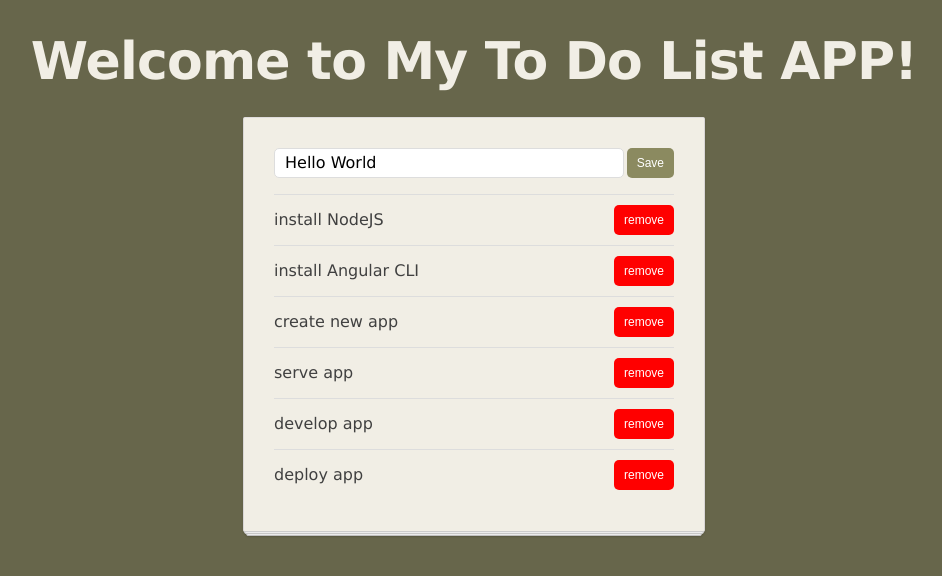
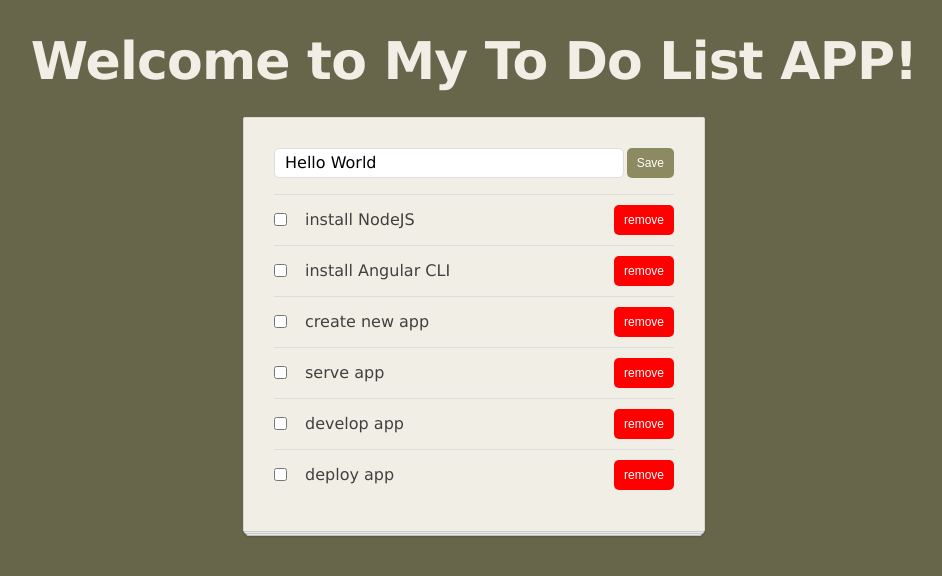
Before and after one commit to kporcelainluv/angular_workshop, an Angular app: page / in a window 1280 px wide. Shown: the top 576 px of the page, without its empty margins (166-1108 px from the left). Built offline with nearby package versions, Linux system fonts and the light colour scheme.

Commit message:
add a checkbox

```diff
--- a/src/app/list-manager/list-manager.component.html
+++ b/src/app/list-manager/list-manager.component.html
@@ -6,6 +6,7 @@
       <app-todo-item
         [item]="todoItem"
         (remove)="removeItem($event)"
+        (update)="updateItem($event.item, $event.changes)"
       ></app-todo-item>
     </li>
   </ul>
--- a/src/app/list-manager/list-manager.component.ts
+++ b/src/app/list-manager/list-manager.component.ts
@@ -19,4 +19,7 @@ export class ListManagerComponent implements OnInit {
   removeItem(item) {
     this.todoListService.deleteItem(item);
   }
+  updateItem(item, changes) {
+    this.todoListService.updateItem(item, changes);
+  }
 }
--- a/src/app/todo-item/todo-item.component.css
+++ b/src/app/todo-item/todo-item.component.css
@@ -16,3 +16,6 @@
   flex-grow: 1;
   padding-left: 11px;
 }
+.todo-complete {
+  text-decoration: line-through;
+}
--- a/src/app/todo-item/todo-item.component.html
+++ b/src/app/todo-item/todo-item.component.html
@@ -1,5 +1,13 @@
 <div class="todo-item">
-  {{ item.title }}
+  <input
+    type="checkbox"
+    class="todo-checkbox"
+    (click)="completeItem()"
+    [checked]="item.completed"
+  />
+  <span class="todo-title" [ngClass]="{ 'todo-complete': item.completed }">
+    {{ item.title }}
+  </span>
   <button class="btn btn-red" (click)="removeItem()">
     remove
   </button>
--- a/src/app/todo-item/todo-item.component.ts
+++ b/src/app/todo-item/todo-item.component.ts
@@ -1,4 +1,4 @@
-import { Component, OnInit, Input, EventEmitter, Output } from "@angular/core";
+import { Component, OnInit, Input, Output, EventEmitter } from "@angular/core";
 import { TodoItem } from "../interfaces/todo-item";
 
 @Component({
@@ -9,10 +9,17 @@ import { TodoItem } from "../interfaces/todo-item";
 export class TodoItemComponent implements OnInit {
   @Input() item: TodoItem;
   @Output() remove: EventEmitter<TodoItem> = new EventEmitter();
+  @Output() update: EventEmitter<any> = new EventEmitter();
 
   constructor() {}
 
   ngOnInit() {}
+  completeItem() {
+    this.update.emit({
+      item: this.item,
+      changes: { completed: !this.item.completed }
+    });
+  }
   removeItem() {
     this.remove.emit(this.item);
   }
```
